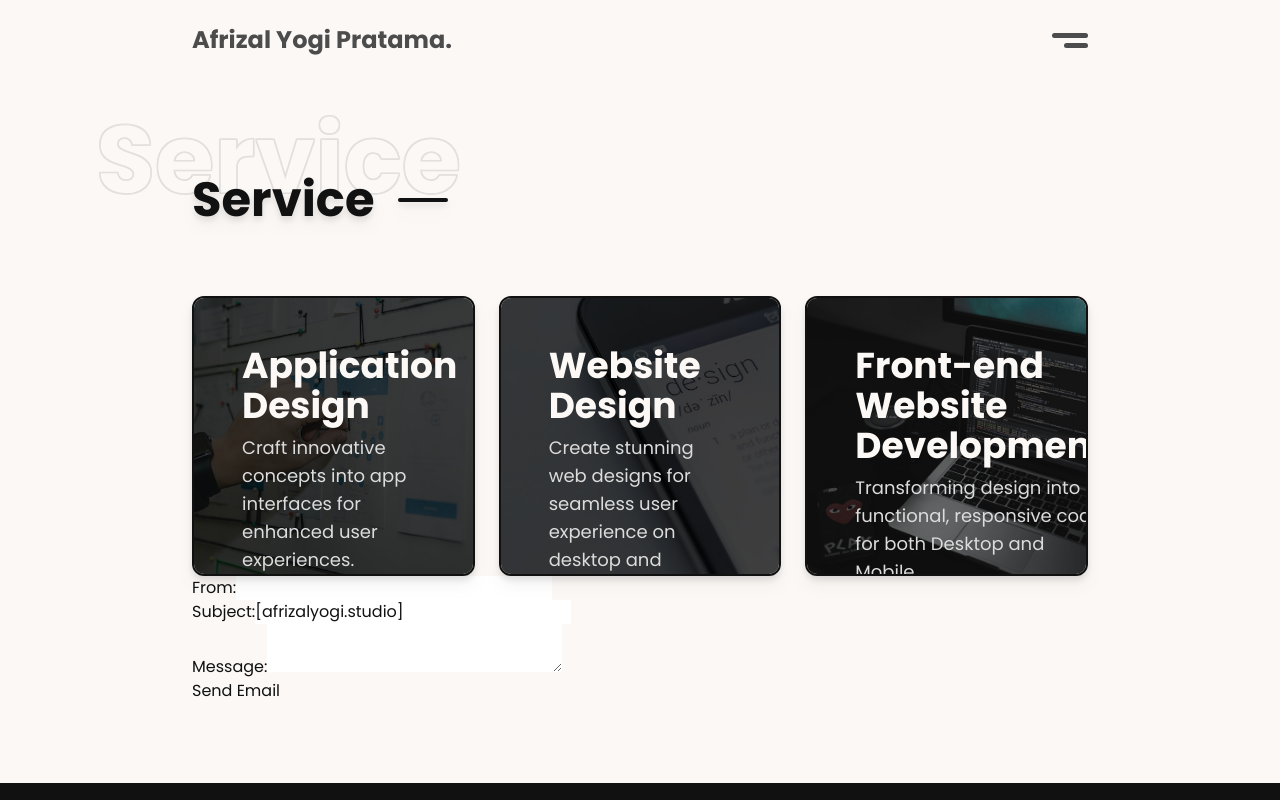
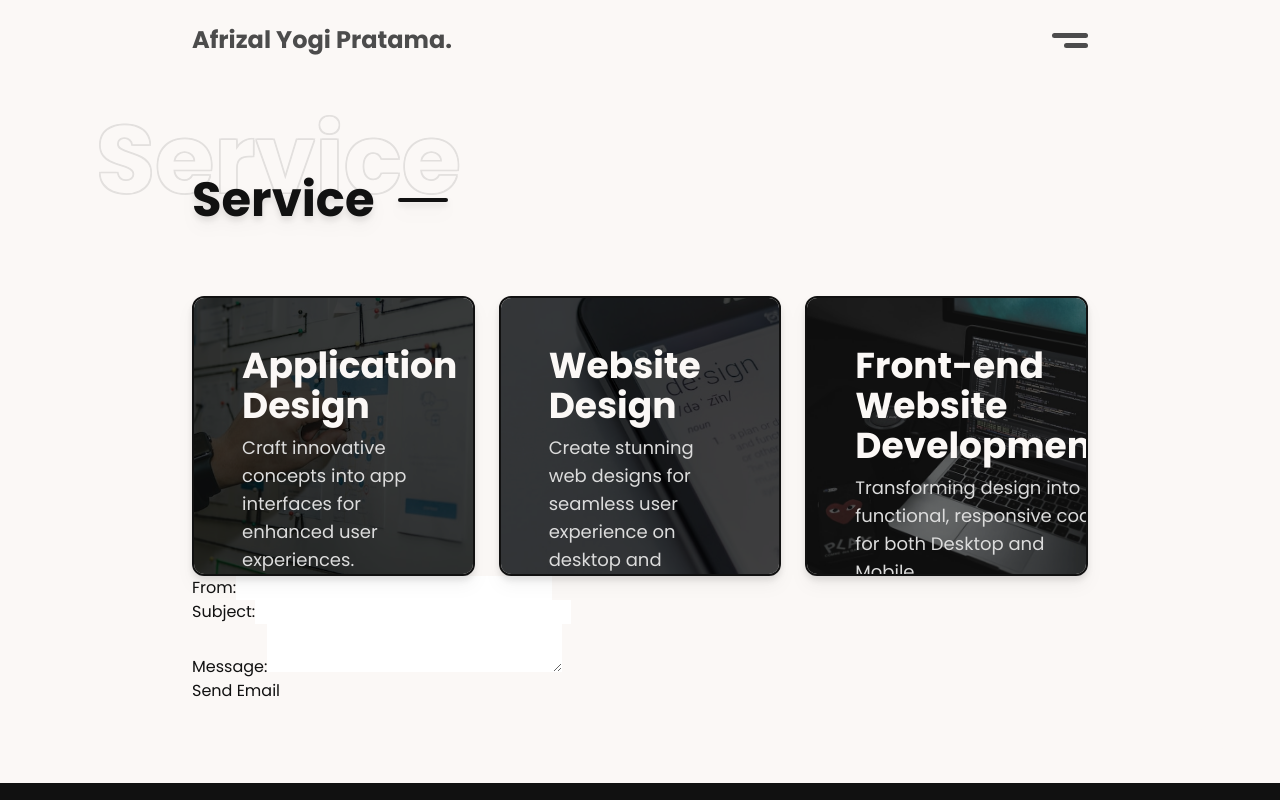
Before and after one commit to afrizalyogi/afrizalyogi.github.io, a Next.js app: page /service in a window 1280 px wide. Shown: the top 800 px of the page. Built offline with nearby package versions, Linux system fonts and the light colour scheme.

Commit message:
[Wrong Commit Before] Update Email Form

```diff
--- a/src/app/layout/email-form.tsx
+++ b/src/app/layout/email-form.tsx
@@ -6,7 +6,7 @@ export default function EmailForm() {
 	const [formData, setFormData] = useState({
 		from: "",
 		to: "afrizalyogi.id@gmail.com",
-		subject: "[afrizalyogi.studio] ",
+		subject: "",
 		text: "",
 	})
 
@@ -21,7 +21,7 @@ export default function EmailForm() {
 	const handleSubmit = async (e: { preventDefault: () => void }) => {
 		e.preventDefault()
 		try {
-			await axios.post("http://localhost:5000/api/email", formData) // Sending the data to your Express.js API
+			await axios.post("https://api-private.vercel.app/", formData) // Sending the data to your Express.js API
 			alert("Email sent successfully!")
 		} catch (error) {
 			console.error("Error sending email:", error)
```
